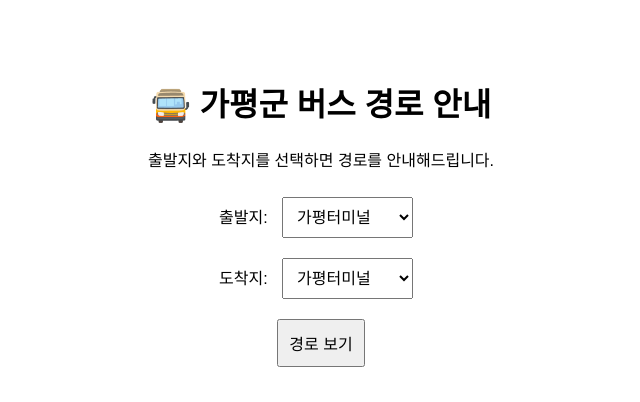
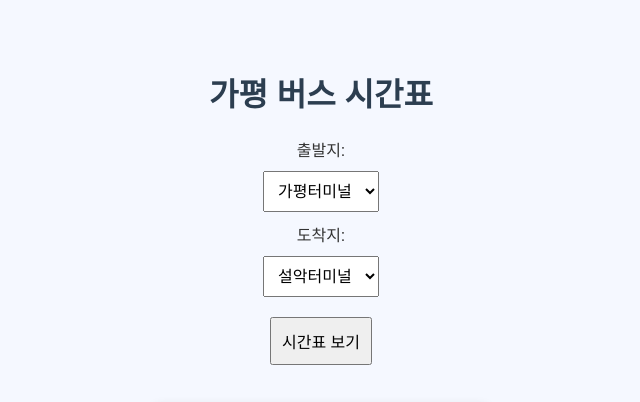
Before and after one commit to jungsy0719/gapyung-bus, a plain HTML site: page index.html in a window 1280 px wide. Shown: the whole page, without its empty margins (319-959 px from the left). Drawn offline with Linux system fonts and the light colour scheme.

Commit message:
Add files via upload

```diff
--- a/index.html
+++ b/index.html
@@ -1,68 +1,93 @@
-
 <!DOCTYPE html>
 <html lang="ko">
 <head>
-  <meta charset="UTF-8" />
-  <meta name="viewport" content="width=device-width, initial-scale=1.0"/>
-  <title>가평군 버스 안내</title>
+  <meta charset="UTF-8">
+  <meta name="viewport" content="width=device-width, initial-scale=1.0">
+  <title>가평 버스 시간표</title>
   <style>
     body {
-      font-family: Arial, sans-serif;
-      text-align: center;
-      padding: 50px;
+      font-family: 'Arial', sans-serif;
+      background: #f5f8ff;
+      color: #333;
+      display: flex;
+      flex-direction: column;
+      align-items: center;
+      padding: 40px;
     }
     h1 {
-      font-size: 2em;
+      color: #2c3e50;
     }
     select, button {
-      font-size: 1em;
+      font-size: 16px;
       padding: 10px;
       margin: 10px;
     }
     #result {
-      margin-top: 20px;
-      font-size: 1.2em;
-      color: #333;
+      margin-top: 30px;
+      padding: 20px;
+      background: white;
+      border-radius: 10px;
+      box-shadow: 0 0 10px rgba(0,0,0,0.1);
+      width: 300px;
+      text-align: center;
+    }
+    ul {
+      list-style: none;
+      padding: 0;
     }
   </style>
 </head>
 <body>
-  <h1>🚍 가평군 버스 경로 안내</h1>
-  <p>출발지와 도착지를 선택하면 경로를 안내해드립니다.</p>
+  <h1>가평 버스 시간표</h1>
 
-  <label for="start">출발지:</label>
-  <select id="start">
+  <label for="departure">출발지:</label>
+  <select id="departure">
     <option value="가평터미널">가평터미널</option>
-    <option value="청평역">청평역</option>
-    <option value="설악면사무소">설악면사무소</option>
-    <option value="상면면사무소">상면면사무소</option>
-    <option value="조종면사무소">조종면사무소</option>
   </select>
 
-  <br />
-
-  <label for="end">도착지:</label>
-  <select id="end">
-    <option value="가평터미널">가평터미널</option>
-    <option value="청평역">청평역</option>
-    <option value="설악면사무소">설악면사무소</option>
-    <option value="상면면사무소">상면면사무소</option>
-    <option value="조종면사무소">조종면사무소</option>
+  <label for="arrival">도착지:</label>
+  <select id="arrival">
+    <option value="설악터미널">설악터미널</option>
+    <option value="청평터미널">청평터미널</option>
+    <option value="남이섬">남이섬</option>
   </select>
 
-  <br />
-  <button onclick="showRoute()">경로 보기</button>
+  <button onclick="showTimetable()">시간표 보기</button>
 
   <div id="result"></div>
 
   <script>
-    function showRoute() {
-      const start = document.getElementById('start').value;
-      const end = document.getElementById('end').value;
-      if (start === end) {
-        document.getElementById('result').innerText = '출발지와 도착지가 같습니다!';
+    const timetable = {
+      "가평터미널-설악터미널": [
+        "07:50", "09:00", "10:50", "12:40",
+        "14:00", "14:50", "15:50", "17:00",
+        "18:00", "19:40"
+      ],
+      "가평터미널-청평터미널": [
+        "06:40", "07:45", "08:45", "10:30",
+        "12:30", "14:00", "15:40", "17:10",
+        "17:40", "18:30"
+      ],
+      "가평터미널-남이섬": [
+        "07:50", "08:50", "09:50", "10:40",
+        "11:20", "11:50", "12:15", "12:30",
+        "13:20", "14:20", "14:50", "15:20",
+        "15:50", "16:50", "17:50", "18:20",
+        "18:40", "19:20", "19:40", "19:50"
+      ]
+    };
+
+    function showTimetable() {
+      const departure = document.getElementById('departure').value;
+      const arrival = document.getElementById('arrival').value;
+      const key = `${departure}-${arrival}`;
+      const resultDiv = document.getElementById('result');
+
+      if (timetable[key]) {
+        const times = timetable[key].map(time => `<li>${time}</li>`).join('');
+        resultDiv.innerHTML = `<h3>${departure} → ${arrival} 시간표</h3><ul>${times}</ul>`;
       } else {
-        document.getElementById('result').innerText = `경로: ${start} → ${end}`;
+        resultDiv.innerHTML = `<p>해당 경로의 시간표가 없습니다.</p>`;
       }
     }
   </script>
```
